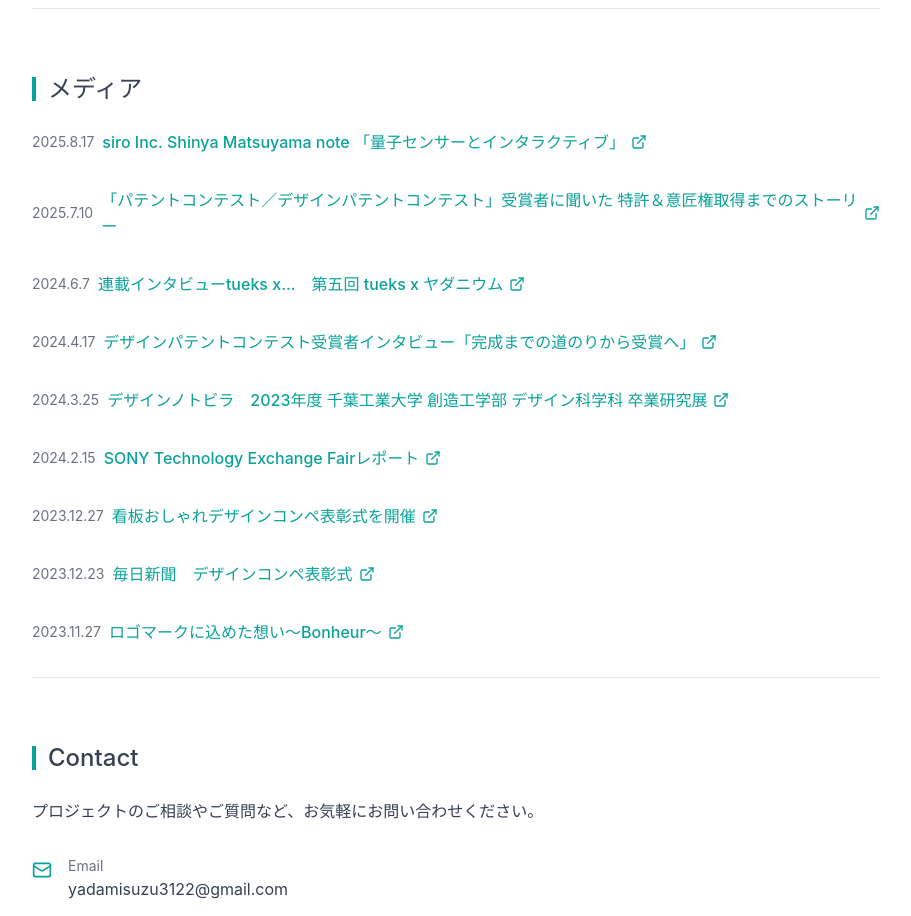
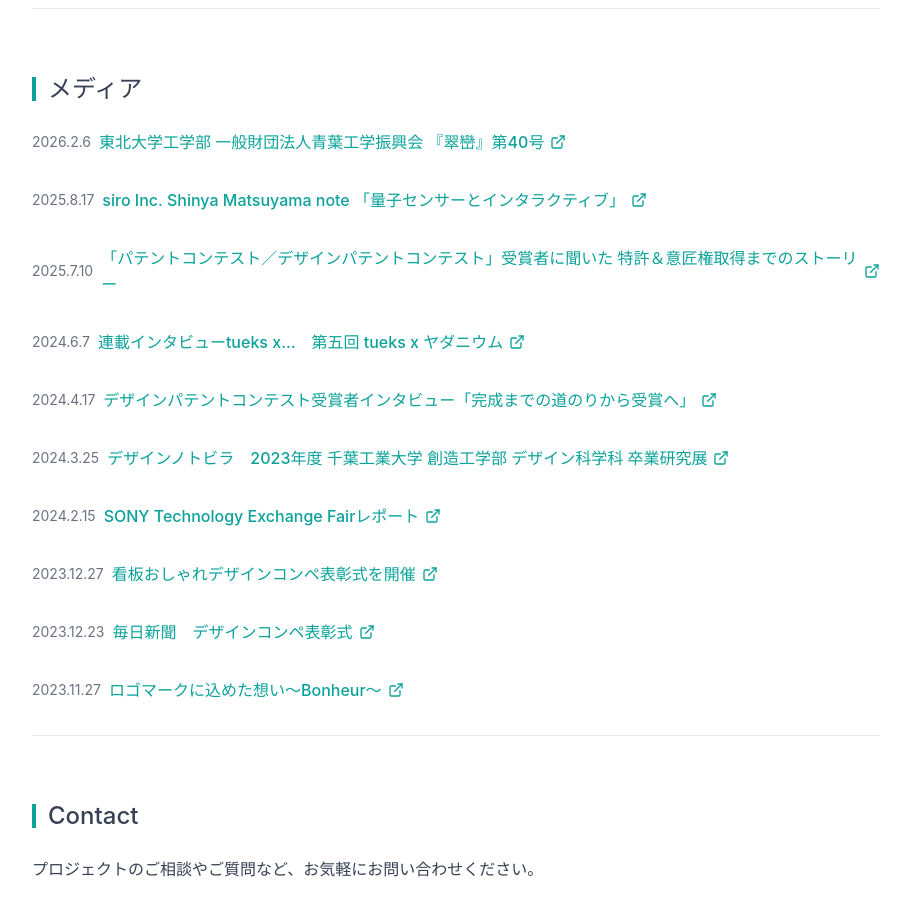
Before and after one commit to yadanium/Yada_folio_2026, a React (Vite) app: page /about in a window 1280 px wide. Shown: the part 2600-3516 px from the top of the page, without its empty margins (184-1095 px from the left). Built offline with nearby package versions, Linux system fonts and the light colour scheme.

Commit message:
Add_links

```diff
--- a/src/app/data/media.ts
+++ b/src/app/data/media.ts
@@ -5,6 +5,11 @@ export interface MediaItem {
 }
 
 export const mediaItems: MediaItem[] = [
+  {
+    date: "2026.2.6",
+    title: "東北大学工学部 一般財団法人青葉工学振興会 『翠巒』第40号",
+    url: "https://www.aoba-found.or.jp/suiran/40/HTML5/pc.html#/page/18",
+  },
   {
     date: "2025.8.17",
     title: "siro Inc.  Shinya Matsuyama note 「量子センサーとインタラクティブ」",
```
